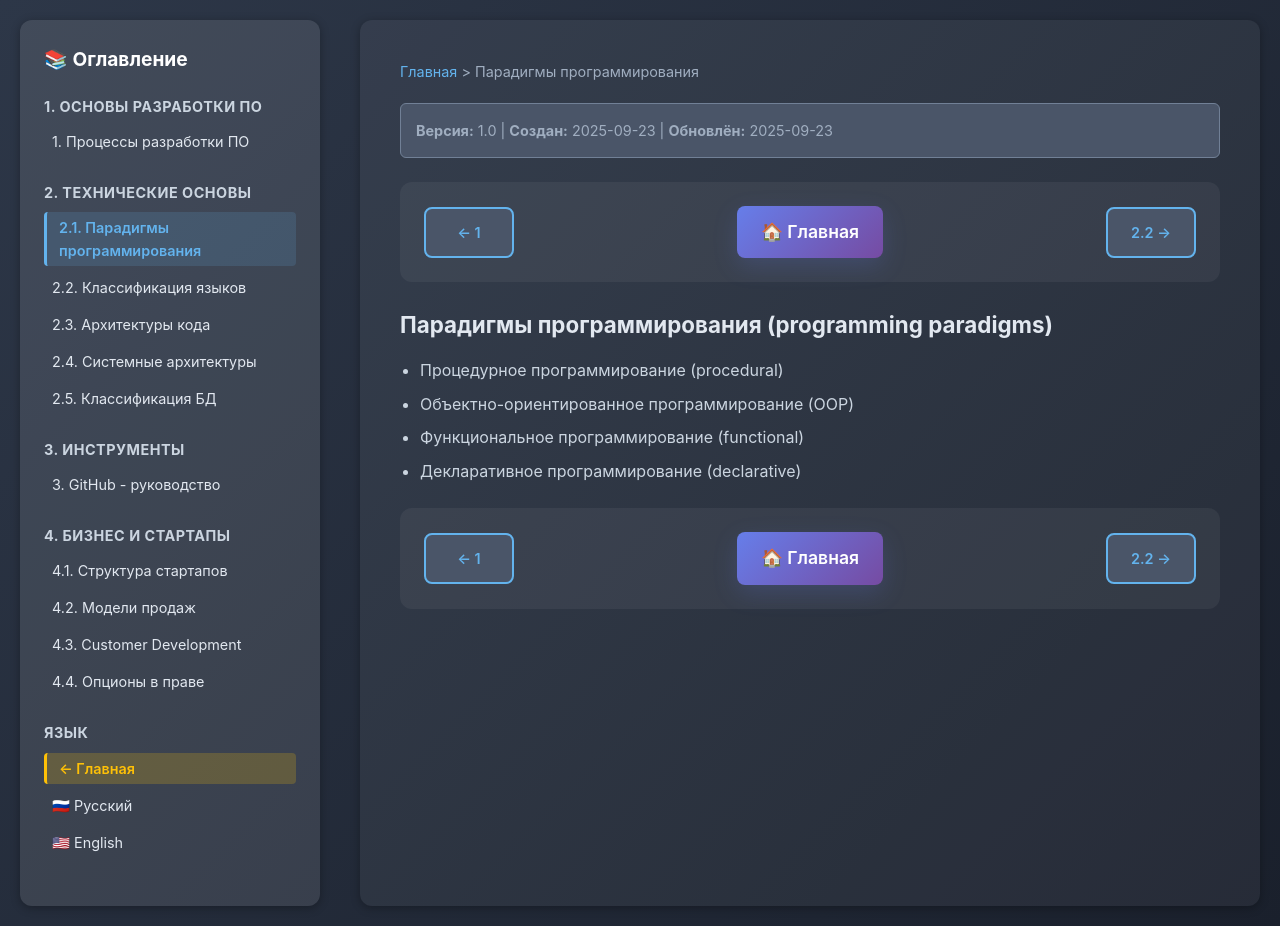
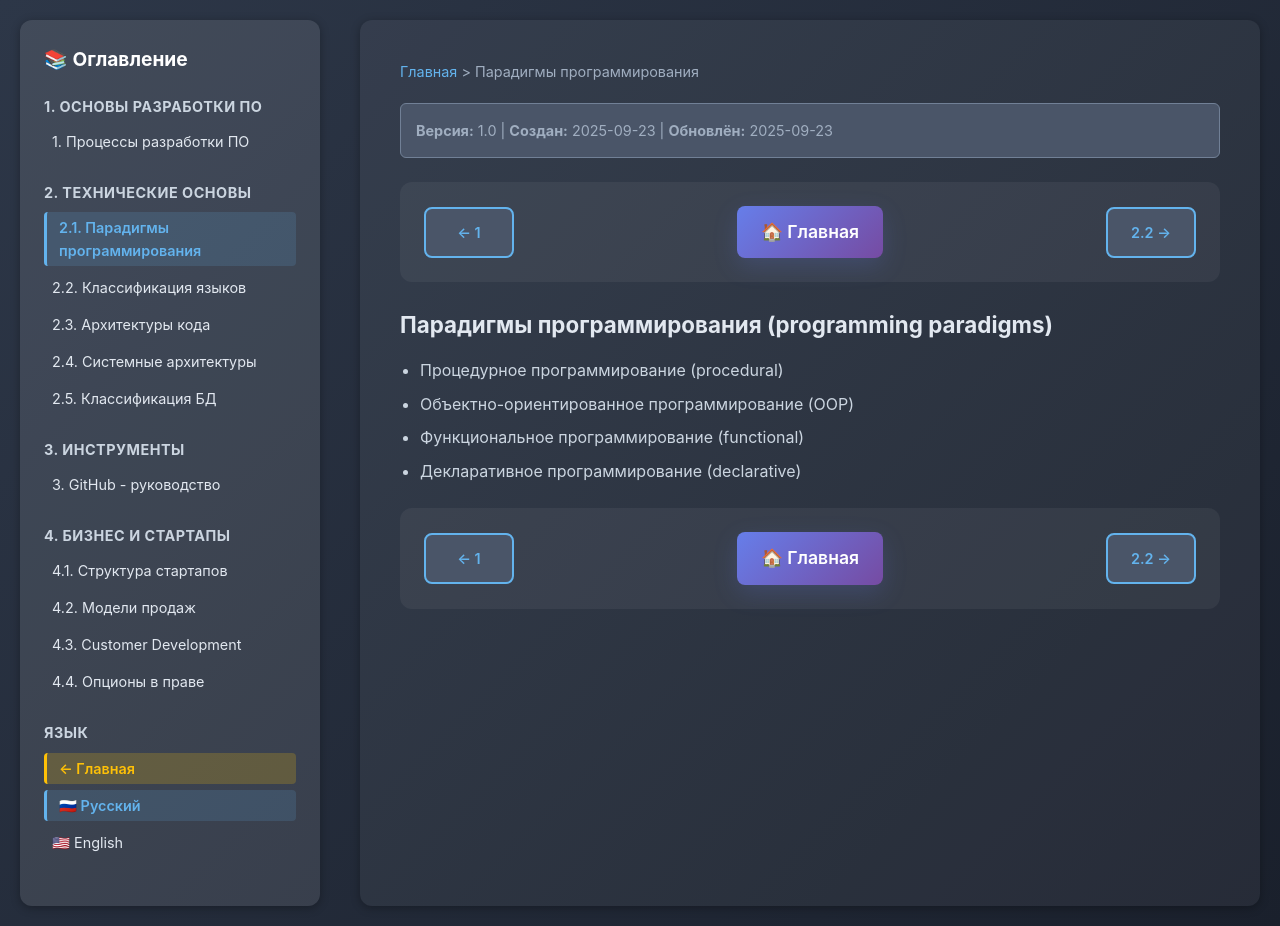
Before and after one commit to FTG-agency/pwa-test, a Jekyll site: the page built from knowledge/2-1-programming-paradigms.md, in a window 1280 px wide and 926 px high. Built offline with Jekyll 4.4.1, drawn with Linux system fonts in a browser that asks for light colours.

Commit message:
fix: add active language indicator in article sidebars
- Mark Russian language as active in page.html layout
- Mark English language as active in page-en.html layout
- Users can now see which language they are currently reading
- Improves navigation clarity in article pages

```diff
--- a/_layouts/page-en.html
+++ b/_layouts/page-en.html
@@ -637,7 +637,7 @@
                 <ul>
                     <li><a href="/test/" class="back-to-main">← Main Page</a></li>
                     <li><a href="/test/ru/">🇷🇺 Русский</a></li>
-                    <li><a href="/test/en/">🇺🇸 English</a></li>
+                    <li><a href="/test/en/" class="active">🇺🇸 English</a></li>
                 </ul>
             </div>
         </div>
--- a/_layouts/page.html
+++ b/_layouts/page.html
@@ -636,7 +636,7 @@
                 <h4>Язык</h4>
                 <ul>
                     <li><a href="/test/" class="back-to-main">← Главная</a></li>
-                    <li><a href="/test/ru/">🇷🇺 Русский</a></li>
+                    <li><a href="/test/ru/" class="active">🇷🇺 Русский</a></li>
                     <li><a href="/test/en/">🇺🇸 English</a></li>
                 </ul>
             </div>
```
